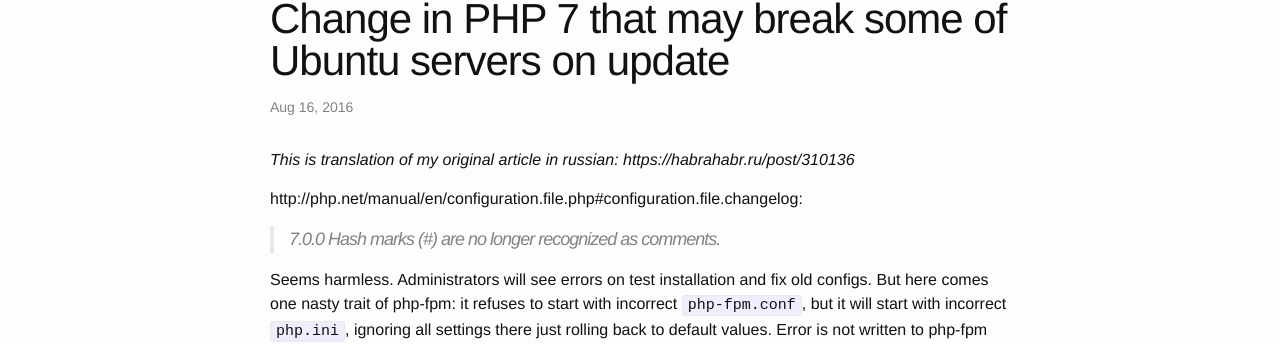
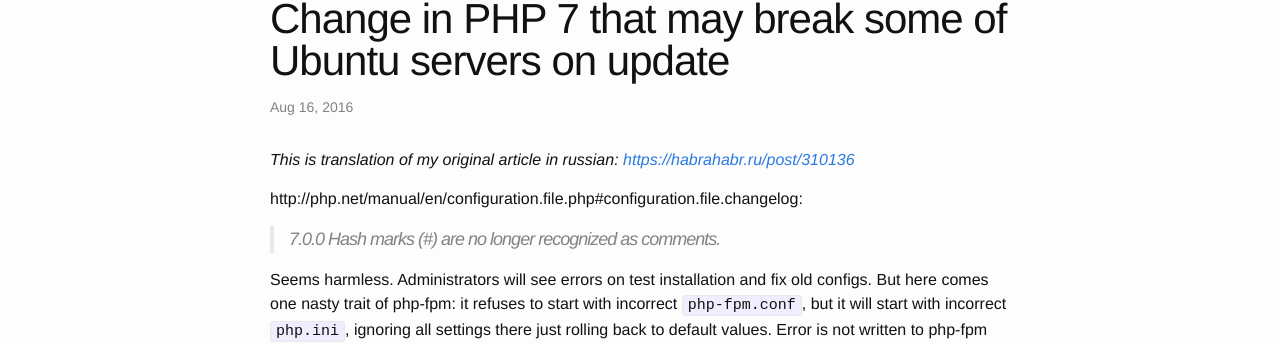
Before and after one commit to selivan/selivan.github.io, a Jekyll site: the page built from _posts/2016-08-16-php7-change-may-break-some-ubuntu-servers-on-update.md, in a window 1280 px wide. Shown: the part 94-438 px from the top of the page. Built offline with Jekyll 4.4.1, drawn with Linux system fonts in a browser that asks for light colours; comment, search, counter and statistics services are not loaded; some of the changed lines change nothing that is shown.

Commit message:
fix link

```diff
--- a/_posts/2016-08-16-php7-change-may-break-some-ubuntu-servers-on-update.md
+++ b/_posts/2016-08-16-php7-change-may-break-some-ubuntu-servers-on-update.md
@@ -3,7 +3,7 @@
 title:  "Change in PHP 7 that may break some of Ubuntu servers on update"
 tags: [php,ubuntu]
 ---
-*This is translation of my original article in russian: https://habrahabr.ru/post/310136*
+*This is translation of my original article in russian: [https://habrahabr.ru/post/310136](https://habrahabr.ru/post/310136)*
 
 http://php.net/manual/en/configuration.file.php#configuration.file.changelog:
 > 7.0.0 Hash marks (#) are no longer recognized as comments.
```
